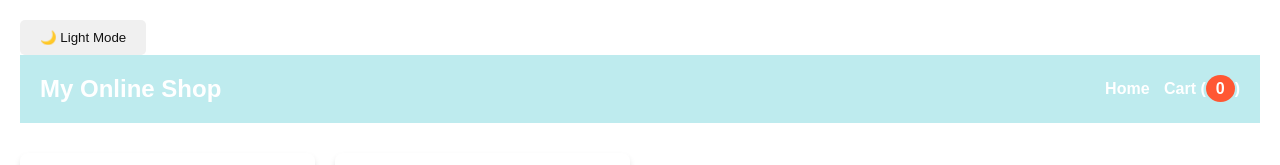
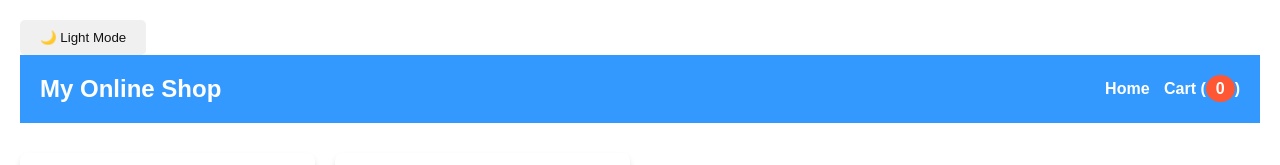
Before and after one commit to ryanl-6/slipstream, a plain HTML site: page index.html in a window 1280 px wide. Shown: the top 165 px of the page. Drawn offline with Linux system fonts and the light colour scheme.

Commit message:
Update style.css
header colour

```diff
--- a/style.css
+++ b/style.css
@@ -181,7 +181,7 @@ main {
 :root {
   --bg-color: #ffffff;
   --text-color: #121212;
-  --link-color: #beebee;
+  --link-color: #3399ff;
   --button-bg: #f0f0f0;
   --button-text: #121212;
 }
@@ -190,7 +190,7 @@ main {
 [data-theme="dark"] {
   --bg-color: #121212;
   --text-color: #000000;
-  --link-color: #3399ff;
+  --link-color: #0099cc;
   --button-bg: #333333;
   --button-text: #ffffff;
 }
```
